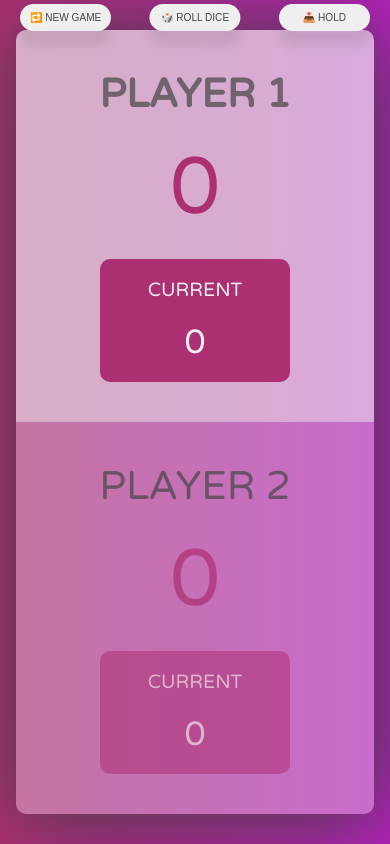
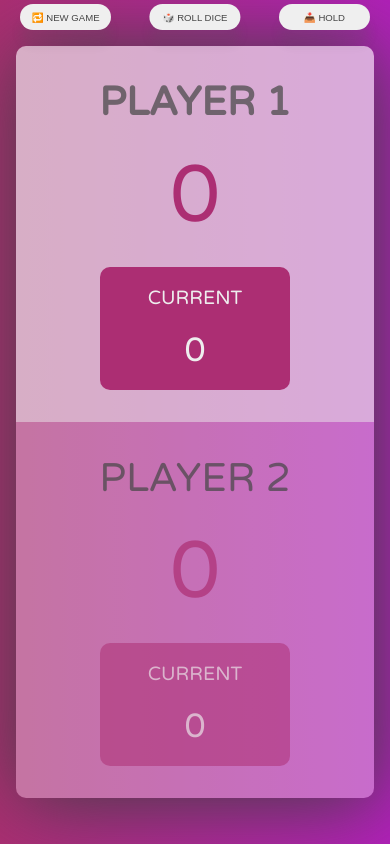
Before and after one commit to flaviosp15/pig-game, a plain HTML site: page index.html in a window 390 px wide. Drawn offline with nearby package versions, Linux system fonts and the light colour scheme.

Commit message:
Fix button

```diff
--- a/style.css
+++ b/style.css
@@ -322,11 +322,11 @@ body {
 @media (max-width: 450px) {
   .box-player0,
   .box-player1 {
-    padding: 2.5rem 0;
+    padding: 2rem 0;
   }
   .btn {
-    padding: 0.5rem;
+    padding: 0.48rem;
     width: 5.7rem;
-    font-size: 0.63rem;
+    font-size: 0.6rem;
   }
 }
```
